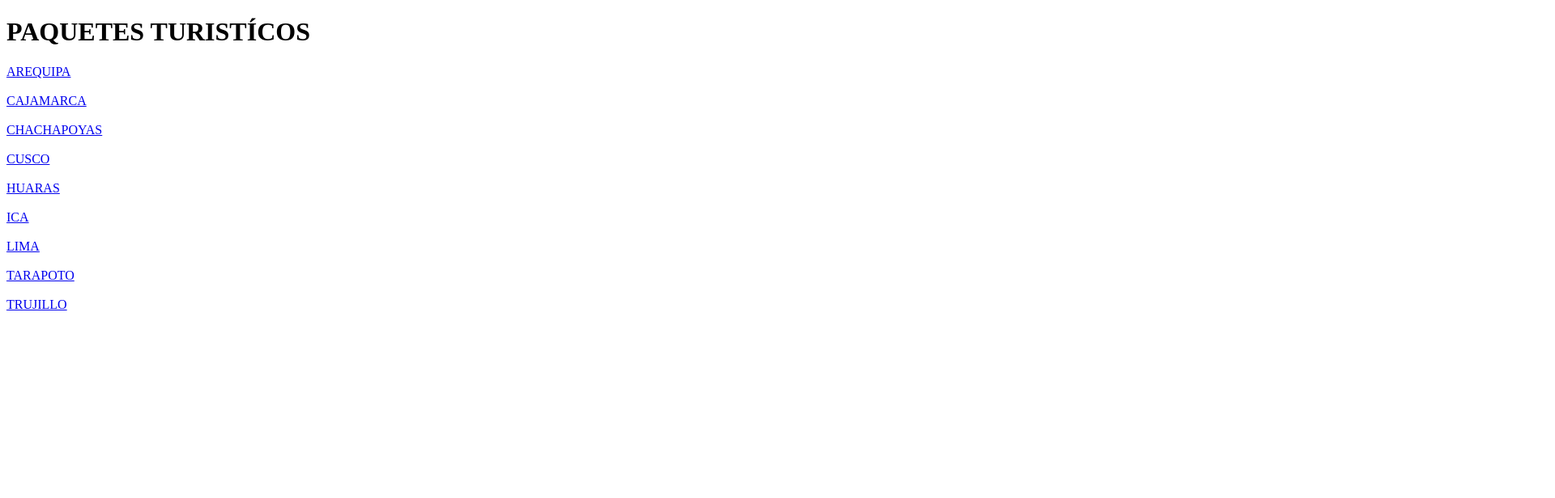
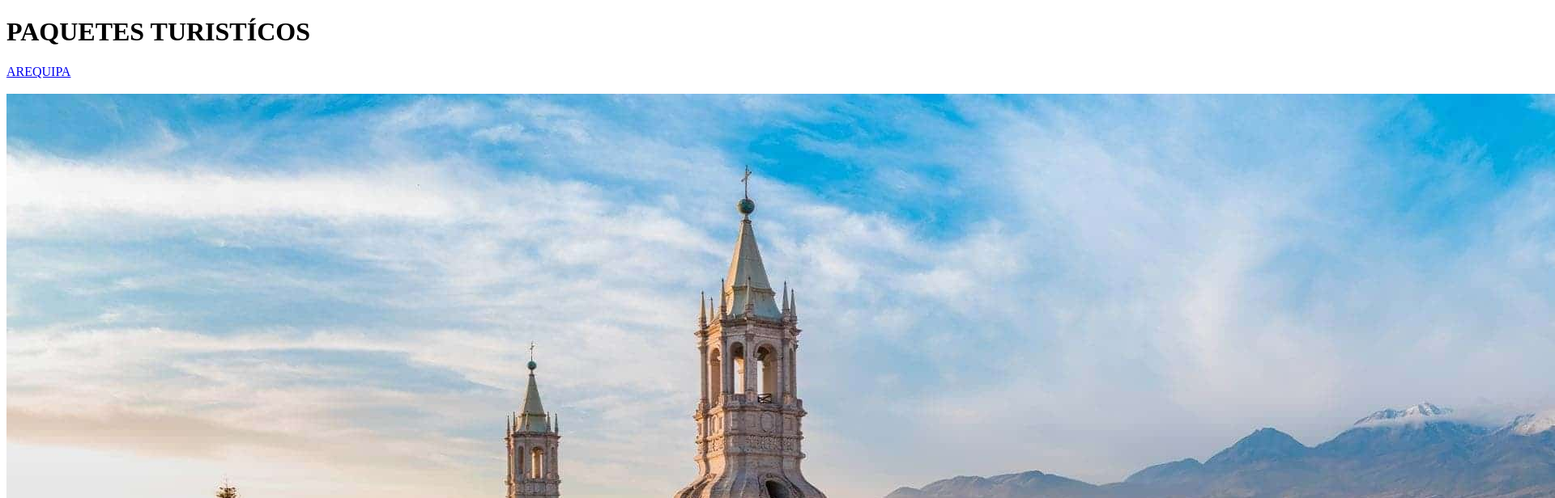
Before and after one commit to 77922230/html, a plain HTML site: page proyecto inka tours/paquetes turisticos/tours nacionales/paq.html in a window 1280 px wide. Shown: the top 616 px of the page at 81% size, 1920 px wide, since content can reach past the window. Drawn offline with Linux system fonts and the light colour scheme.

Commit message:
cambio de imagen de proyecto

```diff
--- a/proyecto inka tours/paquetes turisticos/tours nacionales/paq.html
+++ b/proyecto inka tours/paquetes turisticos/tours nacionales/paq.html
@@ -9,7 +9,7 @@
     <H1>PAQUETES TURISTÍCOS</H1>
 
     <a href="./arequipa.html">AREQUIPA</a><br><br>
-    <a href="../../img/arequipa.jpg"></a>
+    <img src="../../img/arequipa.jpg" alt="">
     <a href="./arequipa.html">CAJAMARCA</a><br><br>
     <a href="./chachapoyas.html">CHACHAPOYAS</a><br><br>
     <a href="./cusco.html">CUSCO</a><br><br>
```
